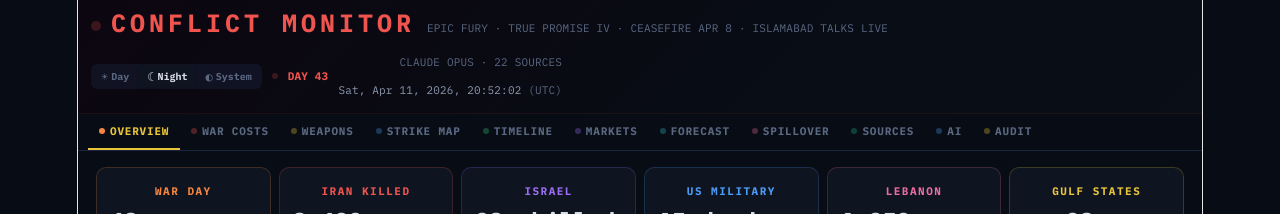
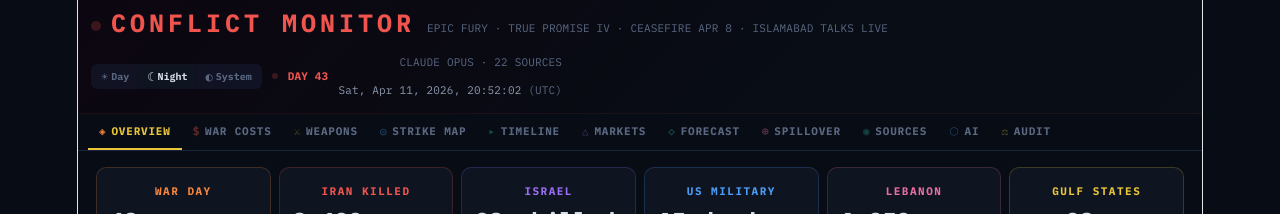
Before and after one commit to varuntyagi83/conflict-preview, a React (Vite) app: page / in a window 1280 px wide. Shown: the top 214 px of the page. Built offline with nearby package versions, Linux system fonts and the light colour scheme.

Commit message:
fix: colored icon prefixes on tabs (◈ $ ⚔ ◎ ▸ △ ◇ ⊕ ◉ ⬡ ⚖)

```diff
--- a/src/App.jsx
+++ b/src/App.jsx
@@ -1472,9 +1472,9 @@ function CostsTab() {
 // MAIN APP
 // ════════════════════════════════════════════
 const TABS=[
-  {id:"dash",lb:"OVERVIEW",cl:"#F5853F"},{id:"cost",lb:"WAR COSTS",cl:"#F0544F"},{id:"wpn",lb:"WEAPONS",cl:"#E9C53A"},{id:"map",lb:"STRIKE MAP",cl:"#4C9CF5"},
-  {id:"tl",lb:"TIMELINE",cl:"#30C77B"},{id:"mkt",lb:"MARKETS",cl:"#9B6DF5"},{id:"pred",lb:"FORECAST",cl:"#34BFC9"},
-  {id:"spill",lb:"SPILLOVER",cl:"#E96DA0"},{id:"src",lb:"SOURCES",cl:"#21AD99"},{id:"ai",lb:"AI",cl:"#4C9CF5"},{id:"aud",lb:"AUDIT",cl:"#E9C53A"},
+  {id:"dash",lb:"OVERVIEW",ic:"◈",cl:"#F5853F"},{id:"cost",lb:"WAR COSTS",ic:"$",cl:"#F0544F"},{id:"wpn",lb:"WEAPONS",ic:"⚔",cl:"#E9C53A"},{id:"map",lb:"STRIKE MAP",ic:"◎",cl:"#4C9CF5"},
+  {id:"tl",lb:"TIMELINE",ic:"▸",cl:"#30C77B"},{id:"mkt",lb:"MARKETS",ic:"△",cl:"#9B6DF5"},{id:"pred",lb:"FORECAST",ic:"◇",cl:"#34BFC9"},
+  {id:"spill",lb:"SPILLOVER",ic:"⊕",cl:"#E96DA0"},{id:"src",lb:"SOURCES",ic:"◉",cl:"#21AD99"},{id:"ai",lb:"AI",ic:"⬡",cl:"#4C9CF5"},{id:"aud",lb:"AUDIT",ic:"⚖",cl:"#E9C53A"},
 ];
 
 export default function App() {
@@ -1567,7 +1567,7 @@ export default function App() {
             border:"none",borderBottom:tab===t.id?`2px solid ${P.sun}`:"2px solid transparent",
             color:tab===t.id?P.sun:P.tx3,fontSize:11,fontWeight:700,cursor:"pointer",
             fontFamily:fn,letterSpacing:.8,whiteSpace:"nowrap",transition:"all .2s"}}>
-            <span style={{width:6,height:6,borderRadius:"50%",background:tab===t.id?t.cl:`${t.cl}50`,flexShrink:0}}/>{t.lb}
+            <span style={{color:tab===t.id?t.cl:`${t.cl}60`,fontSize:11,flexShrink:0}}>{t.ic}</span>{t.lb}
           </button>))}
       </div>
       </div>{/* END STICKY */}
```
